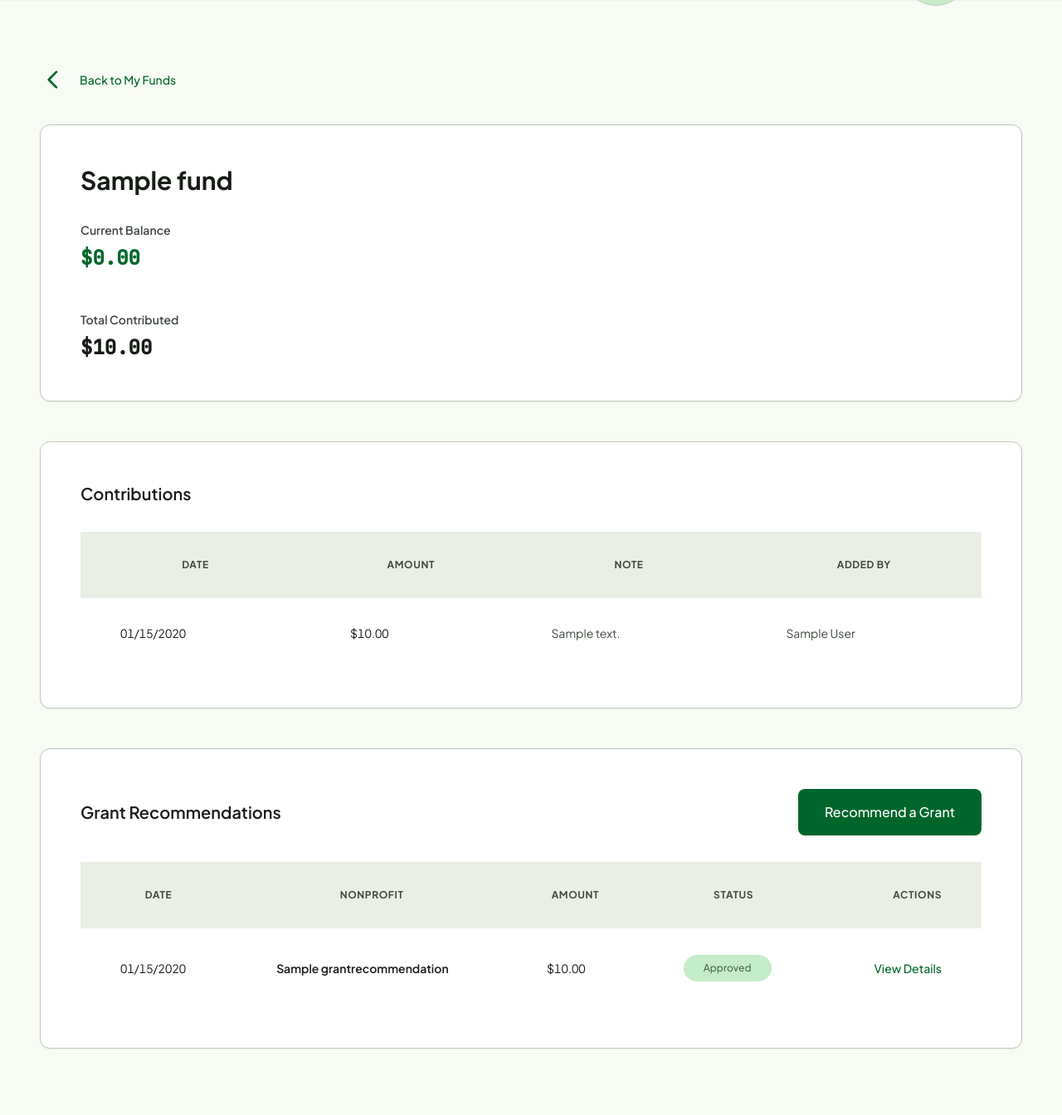
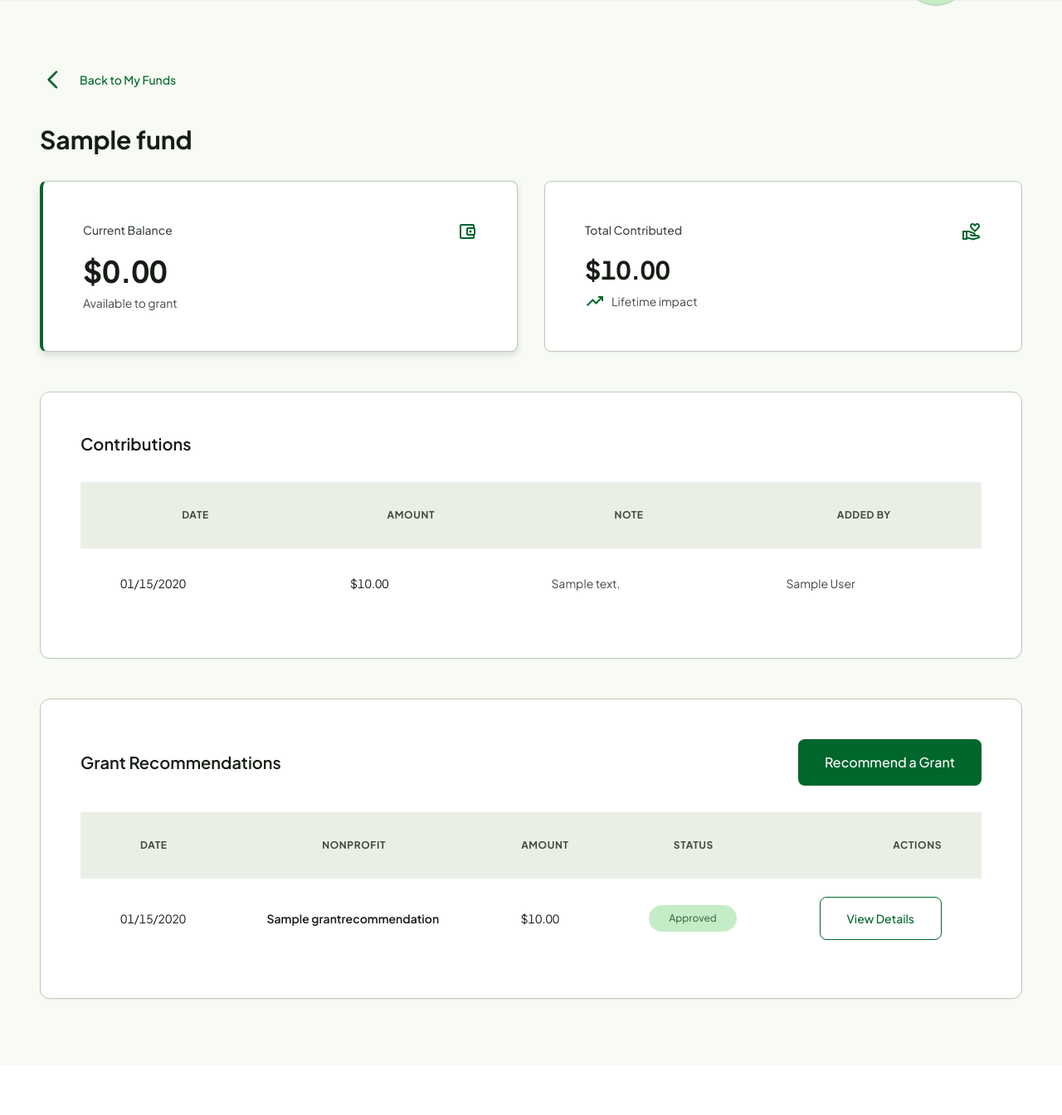
Before and after one commit to rosswilliamsdev/steward, a Django app: page /funds/1/ in a window 1280 px wide. Shown: the part 65-1409 px from the top of the page at 83% size. After the commit the page ends 1271 px from the top, so only its background shows below. Run offline with Django 5.2, Linux system fonts and the light colour scheme; a user stored in the database is signed in; tables that the repository leaves empty hold one stand-in row (values such as "Sample post"); parts of the project's set-up code (start-up, migrations or seed data) failed here and were passed over.

Commit message:
style: improve template formatting and numeric display
- Apply tabular-nums to all monetary amounts for consistent alignment
- Replace font-mono with tabular-nums for cleaner typography
- Format template attributes for better readability
- Standardize button and link styling across fund and grant templates

🤖 Generated with [Claude Code](https://claude.com/claude-code)

Co-Authored-By: Claude <noreply@anthropic.com>

```diff
--- a/core/templates/core/fund_detail.html
+++ b/core/templates/core/fund_detail.html
@@ -15,17 +15,35 @@
     </a>
   </div>
 
-  <!-- Fund Header Card -->
-  <div class="bg-surface-container-lowest border border-outline-variant rounded-lg p-6 shadow-sm mb-6">
-    <h1 class="text-3xl font-bold text-on-surface mb-4">{{ fund.name }}</h1>
-    <div class="grid grid-cols-1 md:grid-cols-2 gap-6">
-      <div>
-        <p class="text-sm font-semibold text-on-surface-variant mb-1">Current Balance</p>
-        <p class="text-2xl font-mono font-semibold text-primary">${{ fund.balance|floatformat:2|intcomma }}</p>
+  <!-- Fund Header -->
+  <h1 class="text-3xl font-bold text-on-surface mb-4">{{ fund.name }}</h1>
+
+  <!-- Fund Stats Cards -->
+  <div class="grid grid-cols-2 gap-4 mb-6">
+    <!-- Current Balance Card -->
+    <div class="bg-surface-container-lowest p-6 rounded-md border-l-4 border-l-primary border-t border-r border-b border-outline-variant shadow-md hover:shadow-lg transition-all">
+      <div class="flex justify-between items-start mb-2">
+        <p class="text-sm text-on-surface-variant font-medium">Current Balance</p>
+        <span class="material-symbols-outlined text-primary">account_balance_wallet</span>
       </div>
-      <div>
-        <p class="text-sm font-semibold text-on-surface-variant mb-1">Total Contributed</p>
-        <p class="text-2xl font-mono font-semibold text-on-surface">${{ fund.total_contributed|floatformat:2|intcomma }}</p>
+      <h2 class="text-4xl text-on-surface font-extrabold tabular-nums">
+        ${{ fund.balance|floatformat:2|intcomma }}
+      </h2>
+      <p class="mt-1 text-sm text-on-surface-variant">Available to grant</p>
+    </div>
+
+    <!-- Total Contributed Card -->
+    <div class="bg-surface-container-lowest p-6 rounded-md border border-outline-variant shadow-sm hover:shadow-md transition-all">
+      <div class="flex justify-between items-start mb-2">
+        <p class="text-sm text-on-surface-variant font-medium">Total Contributed</p>
+        <span class="material-symbols-outlined text-primary">volunteer_activism</span>
+      </div>
+      <h2 class="text-3xl text-on-surface font-extrabold tabular-nums">
+        ${{ fund.total_contributed|floatformat:2|intcomma }}
+      </h2>
+      <div class="mt-1 flex items-center gap-1">
+        <span class="material-symbols-outlined text-base text-primary">trending_up</span>
+        <p class="text-sm text-on-surface-variant">Lifetime impact</p>
       </div>
     </div>
   </div>
@@ -47,10 +65,10 @@
         <tbody class="divide-y divide-outline-variant">
           {% for contribution in contributions %}
           <tr class="hover:bg-surface-container transition-colors">
-            <td class="px-6 py-4 text-sm text-on-surface" style="font-variant-numeric: tabular-nums;">
+            <td class="px-6 py-4 text-sm text-on-surface tabular-nums">
               {{ contribution.date|date:"m/d/Y" }}
             </td>
-            <td class="px-6 py-4 text-sm text-on-surface" style="font-variant-numeric: tabular-nums;">
+            <td class="px-6 py-4 text-sm text-on-surface tabular-nums">
               ${{ contribution.amount|floatformat:2|intcomma }}
             </td>
             <td class="px-6 py-4 text-sm text-on-surface-variant">
@@ -92,13 +110,13 @@
         <tbody class="divide-y divide-outline-variant">
           {% for grant in grants %}
           <tr class="hover:bg-surface-container transition-colors">
-            <td class="px-6 py-4 text-sm text-on-surface" style="font-variant-numeric: tabular-nums;">
+            <td class="px-6 py-4 text-sm text-on-surface tabular-nums">
               {{ grant.created_at|date:"m/d/Y" }}
             </td>
             <td class="px-6 py-4">
               <p class="text-sm font-semibold text-on-surface">{{ grant.nonprofit_name }}</p>
             </td>
-            <td class="px-6 py-4 text-sm text-on-surface" style="font-variant-numeric: tabular-nums;">
+            <td class="px-6 py-4 text-sm text-on-surface tabular-nums">
               ${{ grant.amount|floatformat:2|intcomma }}
             </td>
             <td class="px-6 py-4">
@@ -117,7 +135,7 @@
               {% endif %}
             </td>
             <td class="px-6 py-4 text-right">
-              <a href="{% url 'core:grant-detail' grant.pk %}" class="text-primary hover:text-primary-container font-medium text-sm transition-colors">
+              <a href="{% url 'core:grant-detail' grant.pk %}" class="inline-block border border-primary text-primary px-4 py-2 rounded-md font-medium text-sm hover:bg-primary-container hover:text-on-primary-container transition-colors">
                 View Details
               </a>
             </td>
--- a/core/templates/core/grant_form.html
+++ b/core/templates/core/grant_form.html
@@ -28,7 +28,7 @@
             No funds available
             {% endif %}
           </p>
-          <p class="text-3xl font-bold text-on-surface-variant font-mono">$—</p>
+          <p class="text-3xl font-bold text-on-surface-variant font-mono tabular-nums">$—</p>
         </div>
 
         <!-- Balance display -->
@@ -36,7 +36,7 @@
           <p class="font-mono text-sm text-on-surface-variant" id="fund-name">
             {% if user.funds.first %}{{ user.funds.first.name }}{% else %}Select a fund{% endif %}
           </p>
-          <p class="text-3xl font-bold font-mono text-primary" id="fund-balance">
+          <p class="text-3xl font-bold font-mono text-primary tabular-nums" id="fund-balance">
             {% if user.funds.first %}${{ user.funds.first.balance|floatformat:2 }}{% else %}$0.00{% endif %}
           </p>
         </div>
```
Also changed, not shown: core/templates/core/fund_list.html (+28 -16 lines), core/templates/core/grant_detail.html (+70 -19 lines), core/templates/core/grant_list.html (+7 -7 lines).
